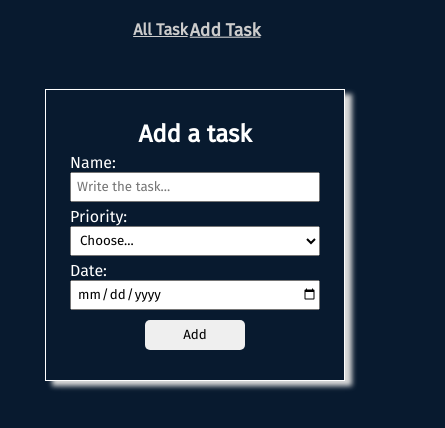
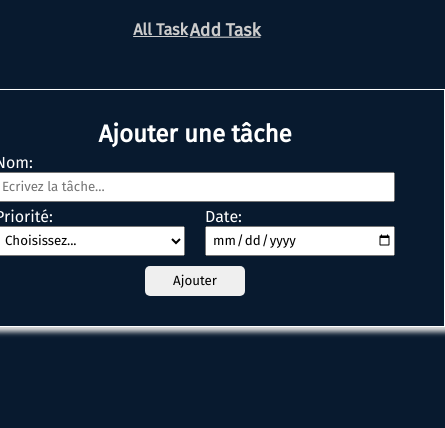
Before and after one commit to NassWebDev/Vue-ToDo-List, a Vue app: page /addTask in a window 390 px wide. Shown: the top 428 px of the page, 445 px wide, since content can reach past the window. Built offline with nearby package versions, Linux system fonts and the light colour scheme; the HTML template or start-up script is replaced by a standard one.

Commit message:
media queries

```diff
--- a/src/components/AddTask.vue
+++ b/src/components/AddTask.vue
@@ -1,16 +1,16 @@
 <template>
     <div class="addtask">
-        <h2>Add a task</h2>
+        <h2>Ajouter une tâche</h2>
         <form @submit.prevent="addTask">
             <div class="row name">
-                <label>Name: </label>
-                <input type="text" v-model="task.name" placeholder="Write the task...">
+                <label>Nom: </label>
+                <input type="text" v-model="task.name" placeholder="Ecrivez la tâche...">
             </div>
             <div class="rows">
                 <div class="row priority">
-                    <label>Priority: </label>
+                    <label>Priorité: </label>
                     <select v-model="task.priority">
-                        <option disabled value="">Choose...</option>
+                        <option disabled value="">Choisissez...</option>
                         <option>1</option>
                         <option>2</option>
                         <option>3</option>
@@ -21,9 +21,11 @@
                     <input type="date" v-model="task.date">
                 </div>
             </div>
-            <button>
-                Add
-            </button>
+            <div class="button">
+                <button>
+                    Ajouter
+                </button>
+            </div>
         </form>
     </div>
 </template>
@@ -53,7 +55,6 @@ export default {
                     date: null
                 }
                 this.$router.push({ name: 'alltask'});
-                console.log(this.$store.state.tasks);
             }
         }
     }
@@ -74,9 +75,6 @@ export default {
 
 form{
     width: 400px;
-    display: flex;
-    flex-direction: column;
-    align-items: center;
 }
 
 .row{
@@ -85,7 +83,6 @@ form{
 }
 
 .rows{
-    width: 100%;
     display: flex;
     gap: 20px;
 }
@@ -105,7 +102,6 @@ select{
 }
 
 .button{
-    width: 100px;
     display: flex;
     justify-content: center;
     margin-top: 10px;
@@ -114,10 +110,6 @@ select{
 button{
     width: 100px;
     height: 30px;
-    display: flex;
-    justify-content: center;
-    align-items: center;
-    margin-top: 10px;
     border: 1px solid transparent;
     border-radius: 5px;
     cursor: pointer;
@@ -128,27 +120,4 @@ button:hover{
     transform: scale(1.05);
 }
 
-@media (max-width: 520px){
-    .addtask{
-        width: 300px;
-    }
-
-    form{
-        width: 250px;
-        display: flex;
-        flex-direction: column;
-        align-items: center;
-    }
-
-    .row{
-        width: 100%;
-    }
-
-    .rows{
-        width: 100%;
-        flex-direction: column;
-        gap: 0;
-    }
-}
-
 </style>
```
